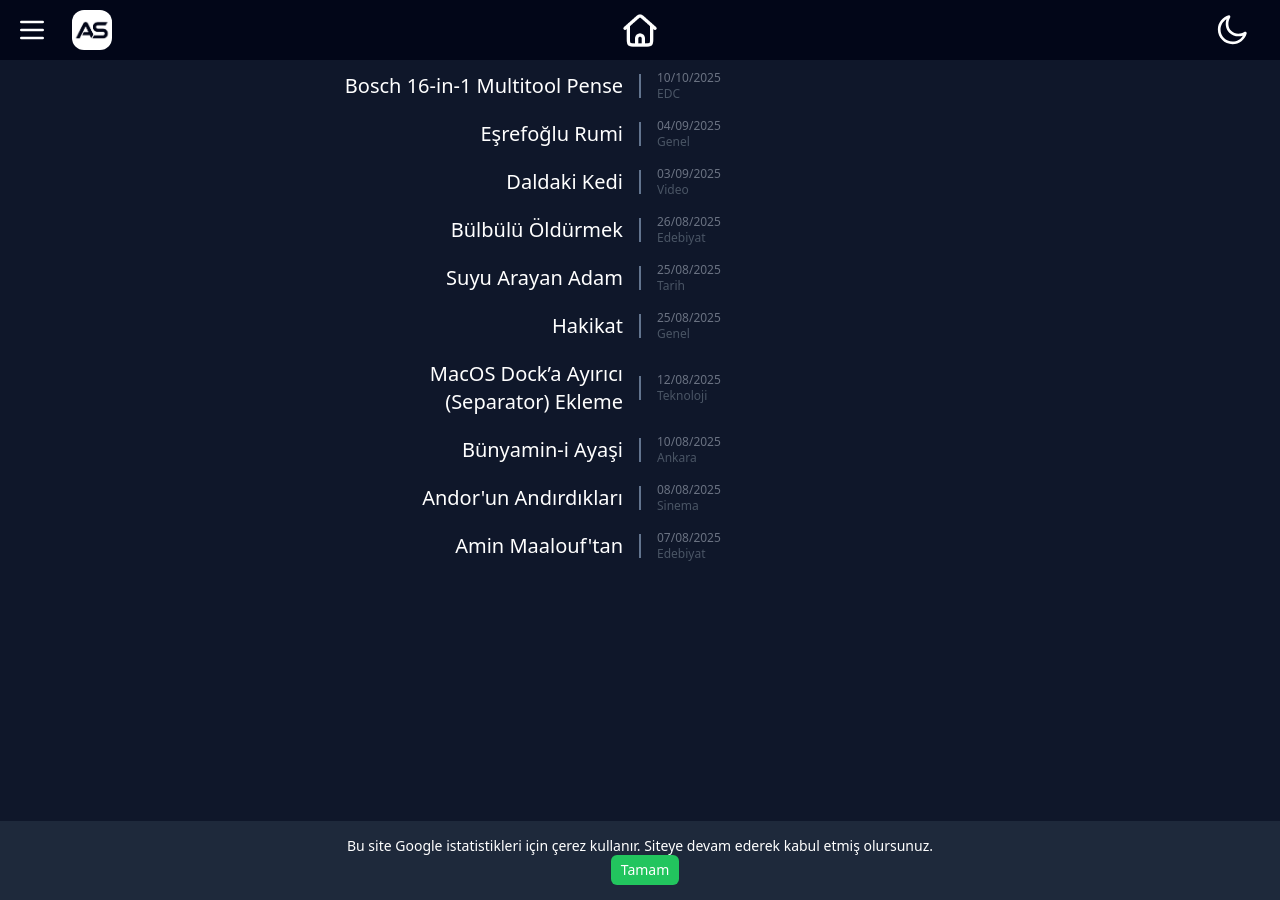
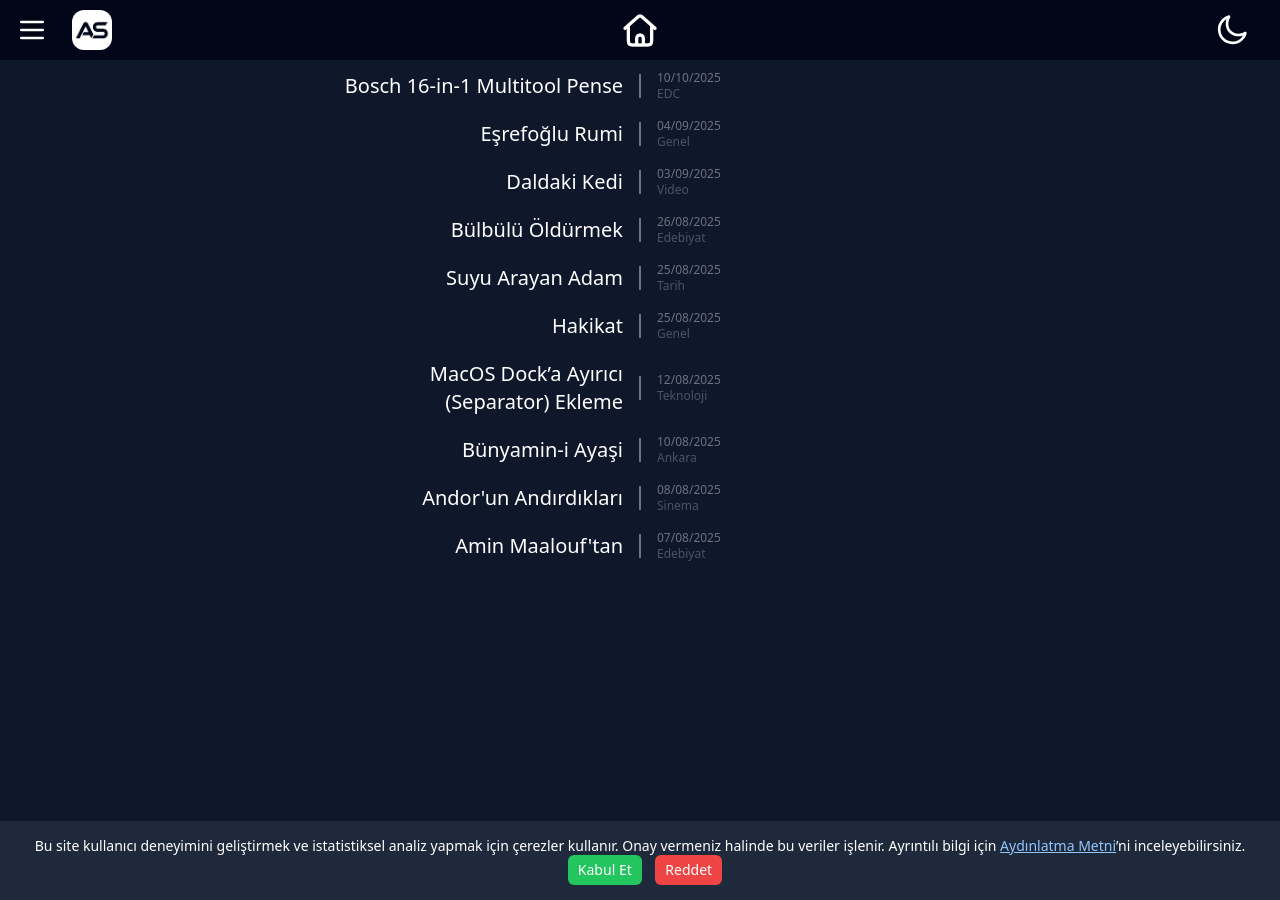
Before and after one commit to lprsylmz/alpersoylemez.tr, a Jekyll site: the page built from index.md, in a window 1280 px wide and 900 px high, scrolled down 280 px. Built offline with Jekyll 4.4.1, drawn with Linux system fonts in a browser that asks for light colours.

Commit message:
[add] aydınlatma metni

```diff
--- a/_config.yml
+++ b/_config.yml
@@ -59,7 +59,8 @@ collections:
   posts:
     output: true
     permalink: /:title/
-
+  pages:
+    output: true
 # Defaults
 defaults:
   - scope:
--- a/_layouts/default.html
+++ b/_layouts/default.html
@@ -166,12 +166,15 @@
     {% include footer.html %}
 
     <!-- Çerez izin bannerı -->
-    <div id="cookie-banner" style="display:none;">
-        Bu site Google istatistikleri için çerez kullanır. Siteye devam ederek kabul etmiş olursunuz.
-        <br>
-        <button id="cookie-accept">Tamam</button>
-
-    </div>
+<div id="cookie-banner" style="display:none;">
+    Bu site kullanıcı deneyimini geliştirmek ve istatistiksel analiz yapmak için çerezler kullanır. Onay vermeniz
+    halinde bu veriler işlenir.
+    Ayrıntılı bilgi için <a href="/aydinlatma-metni" target="_blank"
+        style="text-decoration:underline;color:#93c5fd;">Aydınlatma Metni</a>’ni inceleyebilirsiniz.
+    <br>
+    <button id="cookie-accept">Kabul Et</button>
+    <button id="cookie-reject">Reddet</button>
+</div>
 
 </body>
 
```
Also changed, not shown: _pages/aydinlatma-metni.md (added, +42 -0 lines).
